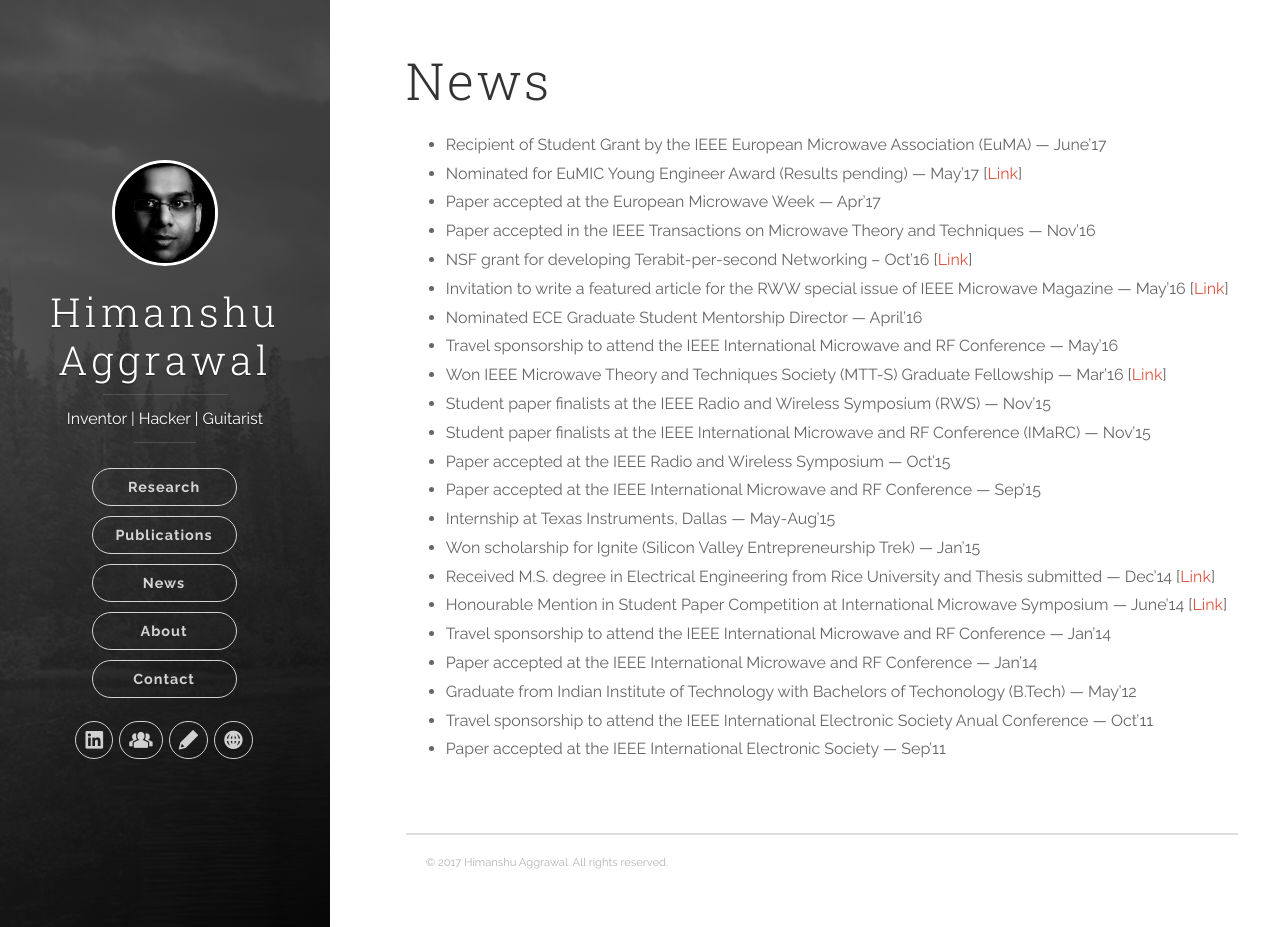
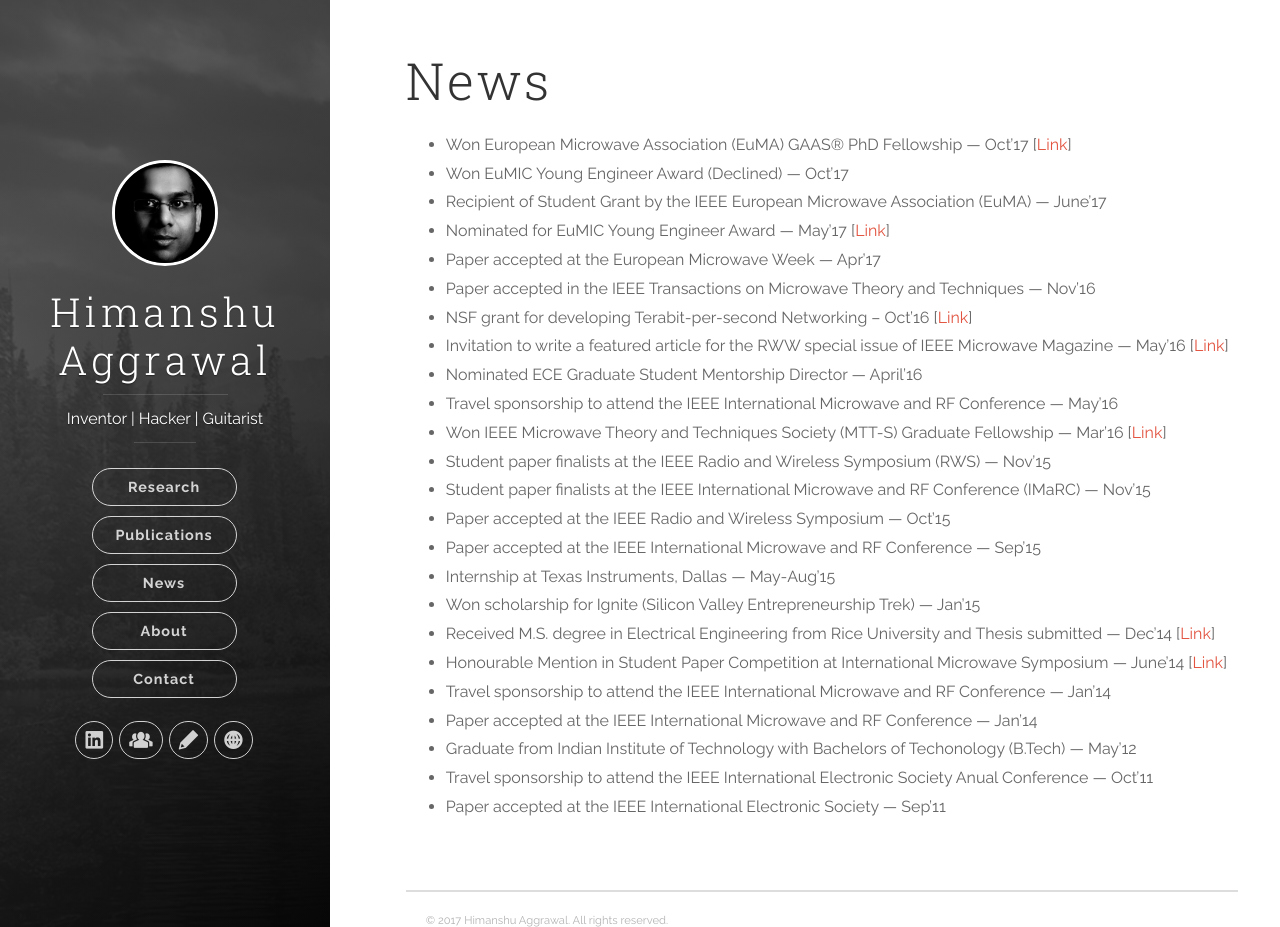
Before and after one commit to ahimanshu13/ahimanshu13.github.io, a Jekyll site: the page built from news/index.md, in a window 1280 px wide and 927 px high. Built offline with Jekyll 4.4.1, drawn with Linux system fonts in a browser that asks for light colours; nearby versions of some CDN libraries.

Commit message:
Updated GAAS fellowship

```diff
--- a/news/index.md
+++ b/news/index.md
@@ -4,8 +4,10 @@ title: News
 published: true
 ---
 
+- Won European Microwave Association (EuMA) GAAS® PhD Fellowship  --- Oct'17 [[Link](https://eceweb.rice.edu/news/aggrawal-wins-fellowship){:target="_blank"}]
+- Won EuMIC Young Engineer Award (Declined)  --- Oct'17
 - Recipient of Student Grant by the IEEE European Microwave Association (EuMA) --- June'17
-- Nominated for EuMIC Young Engineer Award (Results pending)  --- May'17 [[Link](https://eceweb.rice.edu/news/201706-Aggrawal-Young-Engineer){:target="_blank"}]
+- Nominated for EuMIC Young Engineer Award  --- May'17 [[Link](https://eceweb.rice.edu/news/201706-Aggrawal-Young-Engineer){:target="_blank"}]
 - Paper accepted at the European Microwave Week  --- Apr'17
 - Paper accepted in the IEEE Transactions on Microwave Theory and Techniques --- Nov'16
 - NSF grant for developing Terabit-per-second Networking – Oct’16 [[Link](http://news.rice.edu/2016/10/11/marconi-inspires-rice-university-design-for-1-terabit-wireless-2/){:target="_blank"}]
```
